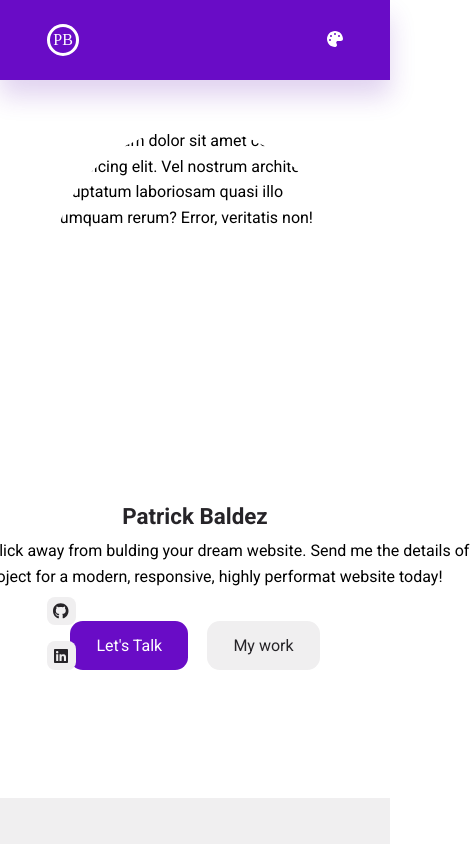
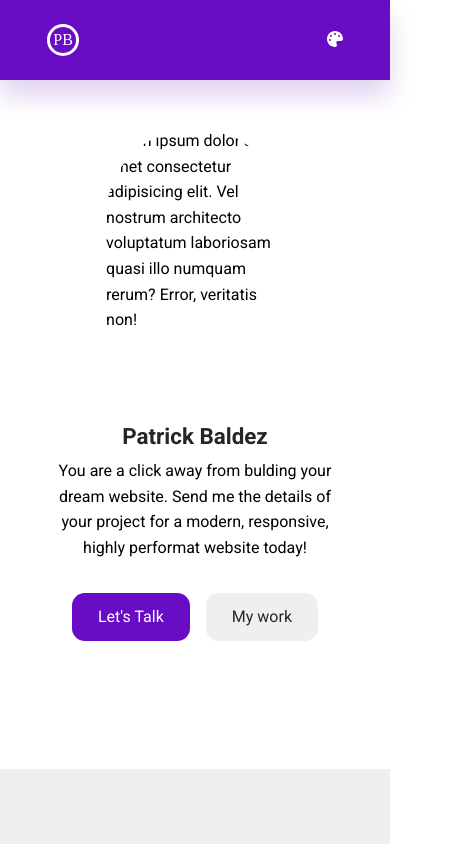
Before and after one commit to BaldezPatrick/Portfolio, a React (Create React App) app: page / in a window 390 px wide. Shown: the top 844 px of the page, 475 px wide, since content can reach past the window. Built offline with nearby package versions, Linux system fonts and the light colour scheme; a web font is replaced by a local one.

Commit message:
feat(Header): Component responsiveness.

```diff
--- a/src/sections/header/header.css
+++ b/src/sections/header/header.css
@@ -58,3 +58,31 @@ header {
     color: var(--color-white);
     transform: translateX(-0.5rem);
 }
+
+@media screen and (max-width: 1024px) {
+    header {
+        height: 100vh;
+        margin-top: 0;
+    }
+}
+
+@media screen and (max-width: 600px) {
+    .header-profile {
+        max-height: 35vh;
+        max-width: 60%;
+        height: 17rem;
+        width: 14rem;
+    }
+
+    .header-container p {
+        width: 100%;
+    }
+
+    .header-cta {
+        gap: 1rem;
+    }
+
+    .header-socials {
+        display: none;
+    }
+}
```
